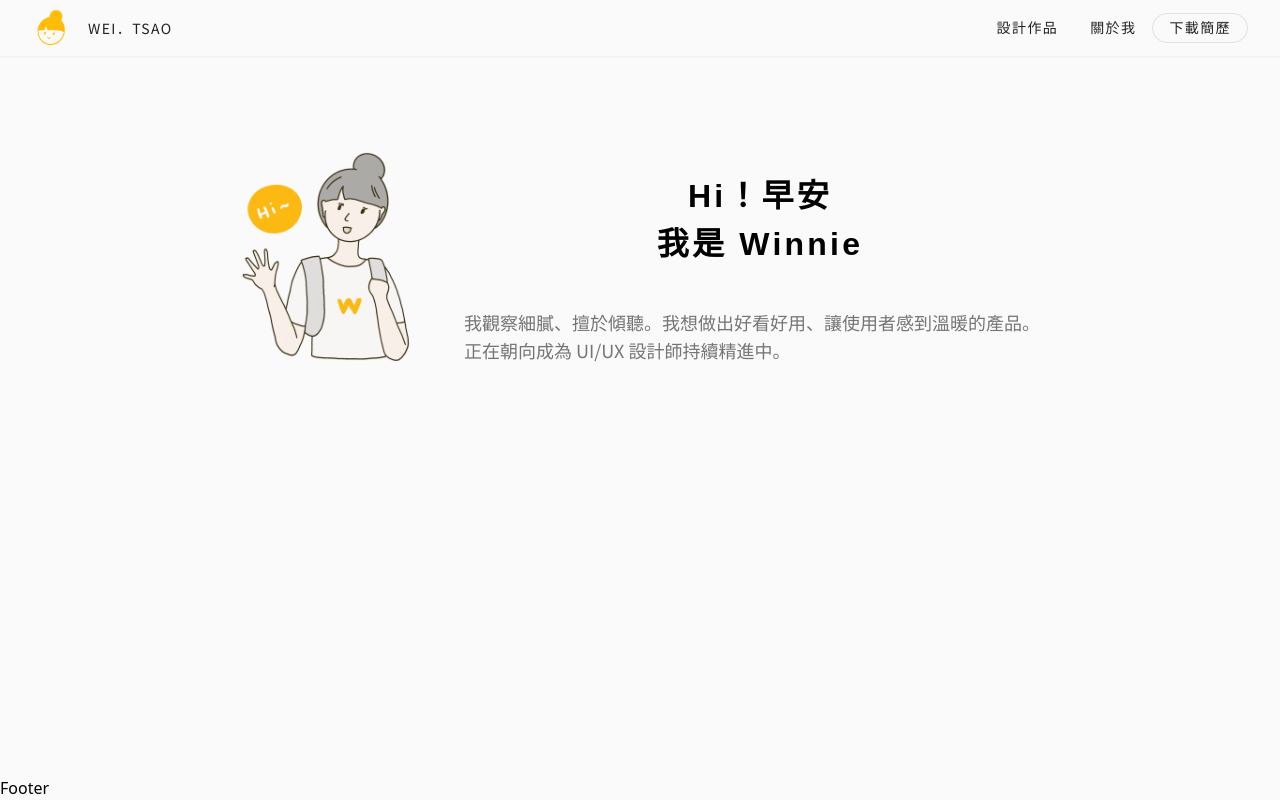
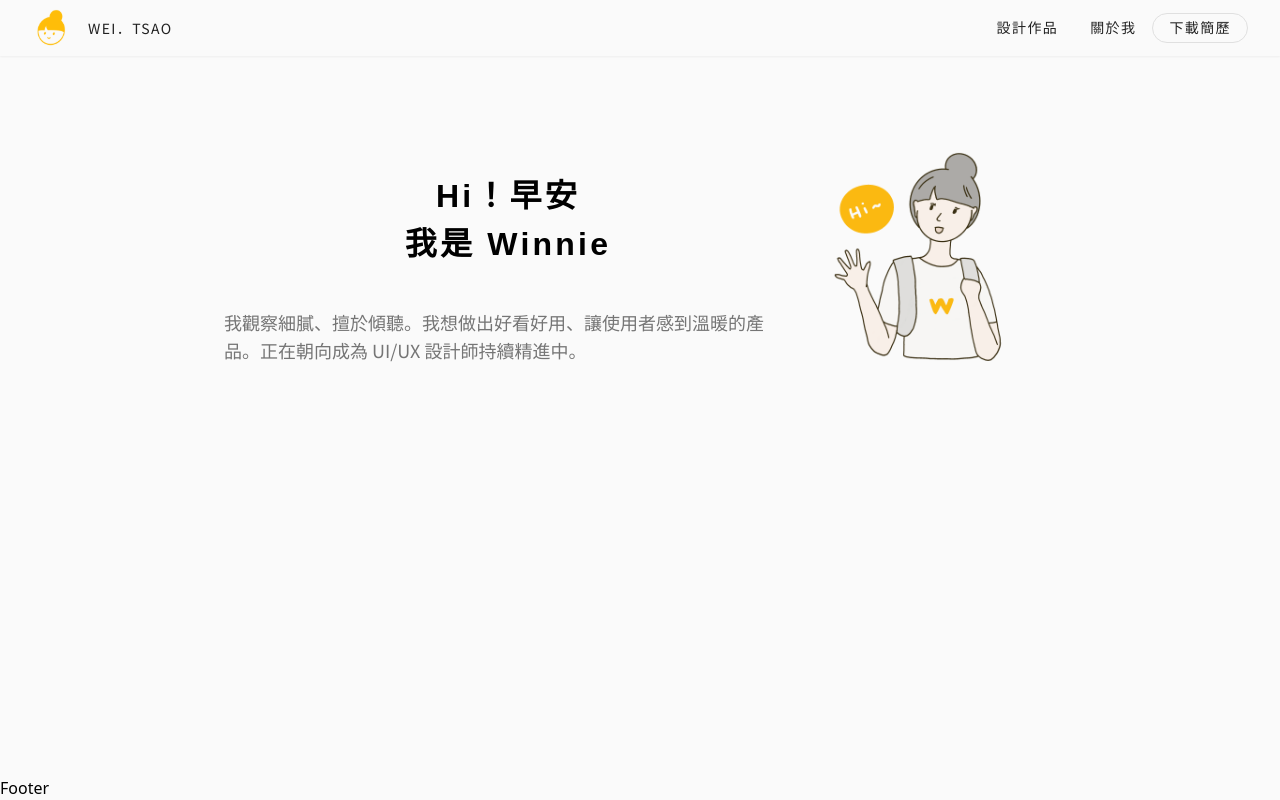
Before and after one commit to weicheng2138/portfolio-weitsao-v2, a Next.js app: page / in a window 1280 px wide. Built offline with nearby package versions, Linux system fonts and the light colour scheme.

Commit message:
feat(index): complete section landing of index page

```diff
--- a/src/pages/index.tsx
+++ b/src/pages/index.tsx
@@ -2,8 +2,30 @@ import CustomLink from '@/components/CustomLink';
 import { SiteIcon, SocialIcon } from '@/components/Icons';
 import Head from 'next/head';
 import Image from 'next/image';
+import { useEffect, useState } from 'react';
 
+const periodDictionary = {
+  morning: '早安',
+  afternoon: '午安',
+  evening: '晚安',
+};
 export default function Home() {
+  const [periods, setPeriods] = useState<'morning' | 'afternoon' | 'evening'>(
+    'morning'
+  );
+
+  useEffect(() => {
+    const currentHour = new Date().getHours();
+
+    if (currentHour >= 0 && currentHour < 11) {
+      setPeriods(() => 'morning');
+    } else if (currentHour >= 11 && currentHour < 17) {
+      setPeriods(() => 'afternoon');
+    } else {
+      setPeriods(() => 'evening');
+    }
+  }, [periods]);
+
   return (
     <>
       <Head>
@@ -16,16 +38,17 @@ export default function Home() {
         <link rel="icon" href="/favicon.ico" />
       </Head>
       <main>
-        <section className="flex flex-col items-center justify-center pt-10 sm:flex-row sm:pt-20">
+        <section className="flex flex-col items-center justify-center pt-10 sm:flex-row-reverse sm:gap-6 sm:pt-20">
           <Image
             src={`/gif/site-cover.gif`}
             alt="site cover for portfolio"
             width={240}
             height={240}
+            priority
           />
           <div className="flex flex-col items-center justify-center">
             <h1 className="mt-6 font-notoSerif text-[32px] font-bold tracking-wide">
-              Hi！早安
+              Hi！{periodDictionary[periods]}
             </h1>
             <h1 className="font-notoSerif text-[32px] font-bold tracking-wide">
               我是 Winnie
```
